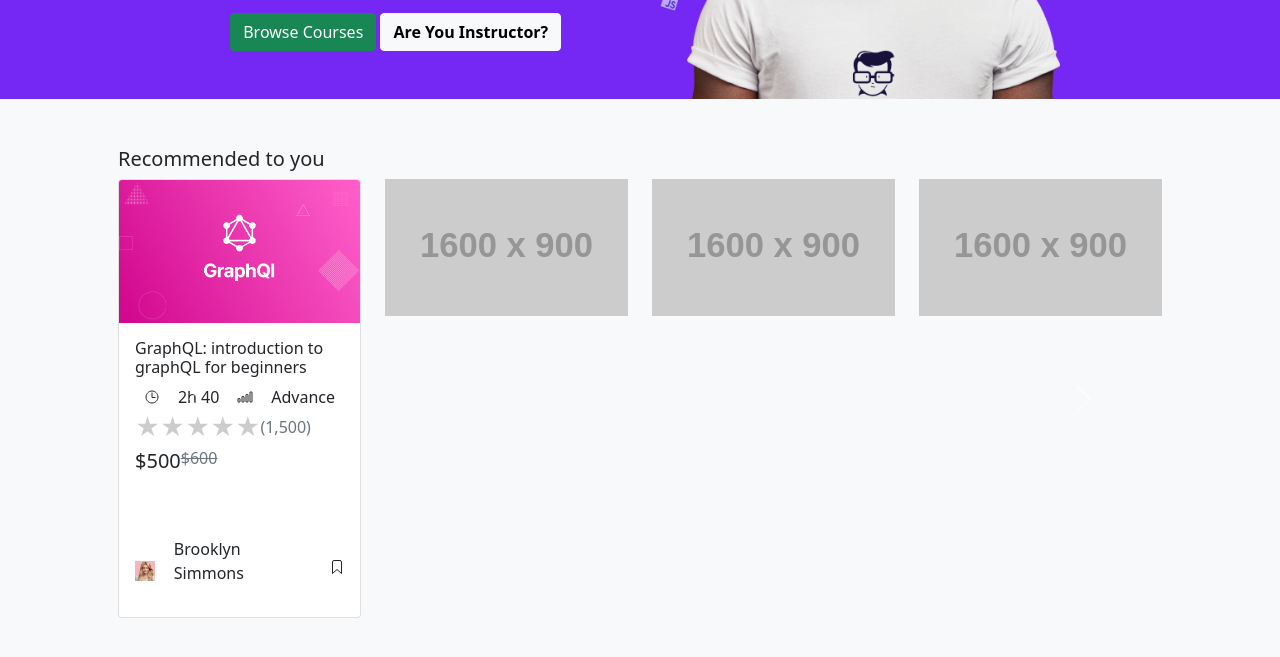
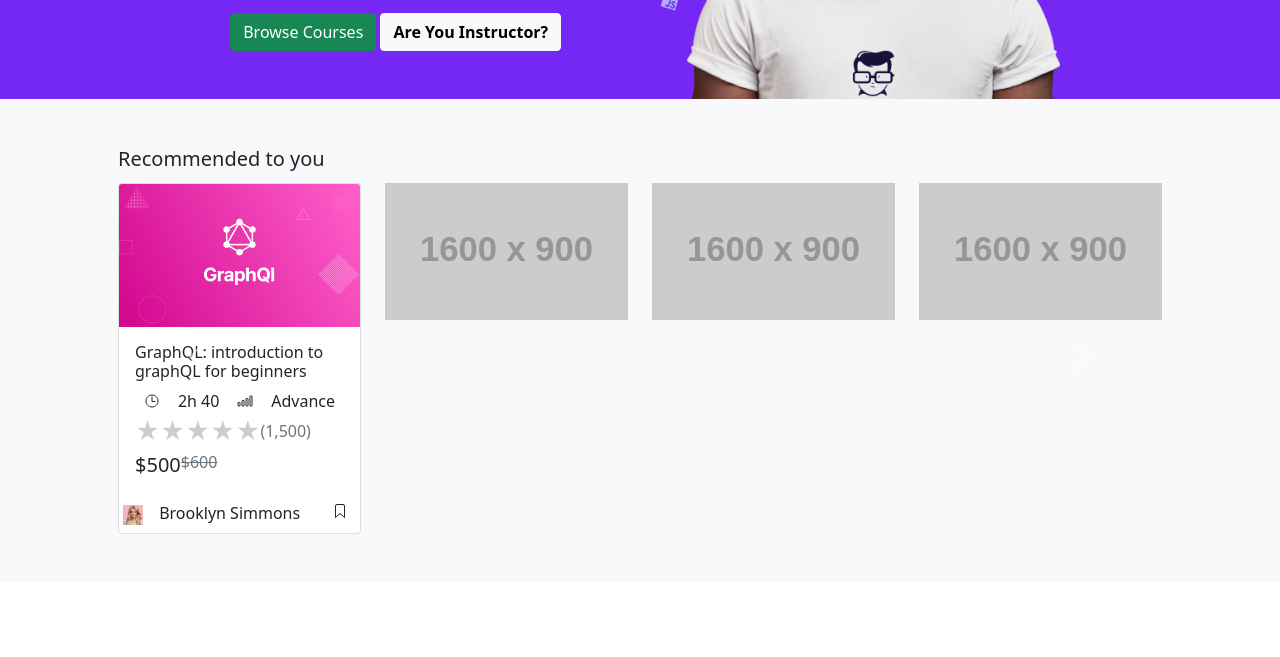
Before and after one commit to Cecios/D10.1, a plain HTML site: page index.html in a window 1280 px wide. Shown: the part 265-922 px from the top of the page. After the commit the page ends 847 px from the top, so only its background shows below. Drawn offline with nearby package versions, Linux system fonts and the light colour scheme; placeholder pictures from the web are drawn by us.

Commit message:
commit 1.1

```diff
--- a/index.html
+++ b/index.html
@@ -101,7 +101,7 @@
                       <div class="carousel-item active" data-bs-interval="100000">
 
                         <div class="row">
-                            <div class="col-6 col-md-3">
+                            <div class="col-6 col-md-3 gy-1">
 
                                 <div class="card w-100">
                                     <img src="./assets/assets/course-graphql.jpg" class="card-img-top" alt="...">
@@ -126,22 +126,22 @@
                                             <h6 class="text-secondary fs-6"><s>$600</s></h6>
                                         </div>
                                     </div>
-                                    <br style="border-top: solid black 2px;">
-                                    <div class="card-body row justify-content-center align-items-center">
-                                      <div class="col-2"><img src="./assets/assets/avatar-5.jpg" alt="" style="width: 20px;"></div>
-                                      <div class="col-8"><p>Brooklyn Simmons</p></div>
+
+                                    <div class="card-body w-100 m-0 mb-2 p-0 row justify-content-center align-items-center">
+                                      <div class="col-2 px-1"><img src="./assets/assets/avatar-5.jpg" alt="avatar" style="width: 20px;"></div>
+                                      <div class="col-8 p-0 text-nowrap">Brooklyn Simmons</div>
                                       <div class="col-2"><ion-icon name="bookmark-outline"></ion-icon></div>
                                     </div>
                                   </div>
 
                             </div>
-                            <div class="col-6 col-md-3">
+                            <div class="col-6 col-md-3 gy-1">
                                 <img src="http://placehold.it/1600x900" class="d-block w-100" alt="...">
                             </div>
-                            <div class="col-6 col-md-3">
+                            <div class="col-6 col-md-3 gy-1">
                                 <img src="http://placehold.it/1600x900" class="d-block w-100" alt="...">
                             </div>
-                            <div class="col-6 col-md-3">
+                            <div class="col-6 col-md-3 gy-1">
                                 <img src="http://placehold.it/1600x900" class="d-block w-100" alt="...">
                             </div>
                         </div>
```
